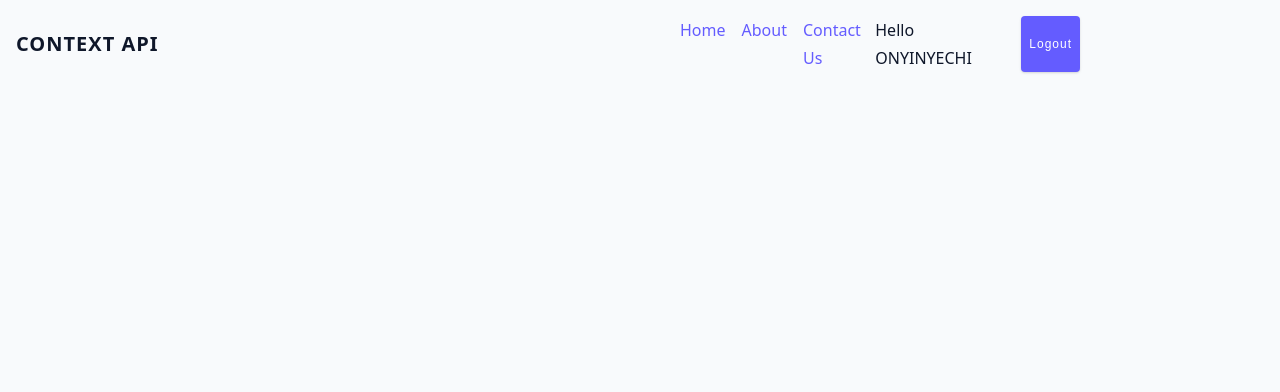
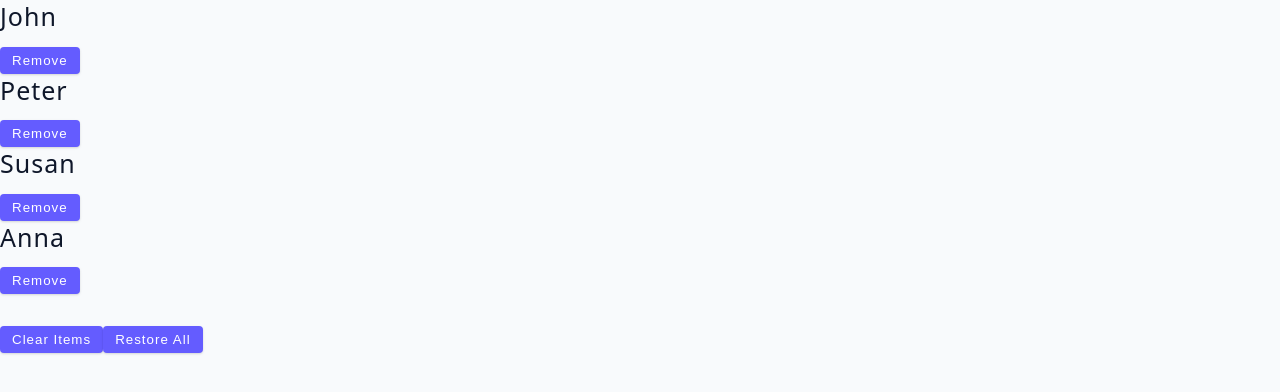
Before and after one commit to Ikendu/React-Apps, a React (Vite) app in the folder advanced-react/: page / in a window 1280 px wide. Shown: the top 392 px of the page. Built offline with nearby package versions, Linux system fonts and the light colour scheme.

Commit message:
reset list function

```diff
--- a/advanced-react/src/App.jsx
+++ b/advanced-react/src/App.jsx
@@ -1,5 +1,5 @@
 //import ProjectState from "./projects/02-useEffect/02-fetch-data";
-import ProjectState from "./projects/09-context-api/Navbar";
+import ProjectState from "./projects/10-useReducer/01-useReducer";
 function App() {
   return (
     <div className="container">
--- /dev/null
+++ b/advanced-react/src/projects/10-useReducer/01-useReducer.jsx
@@ -0,0 +1,42 @@
+import { useState } from "react";
+import { data } from "../../data";
+
+const ReducerBasics = () => {
+  const [people, setPeople] = useState(data);
+
+  const restoreAll = () => {
+    setPeople(data);
+  };
+
+  const removeItem = (id) => {
+    let newPeople = people.filter((person) => person.id !== id);
+    setPeople(newPeople);
+  };
+  return (
+    <div>
+      {people.map((person) => {
+        const { id, name } = person;
+        return (
+          <div key={id} className="item">
+            <h4>{name}</h4>
+            <button className="btn" onClick={() => removeItem(id)}>
+              remove
+            </button>
+          </div>
+        );
+      })}
+      <button
+        className="btn"
+        style={{ marginTop: "2rem" }}
+        onClick={() => setPeople([])}
+      >
+        clear items
+      </button>
+      <button className="btn" onClick={restoreAll}>
+        Restore All
+      </button>
+    </div>
+  );
+};
+
+export default ReducerBasics;
```
